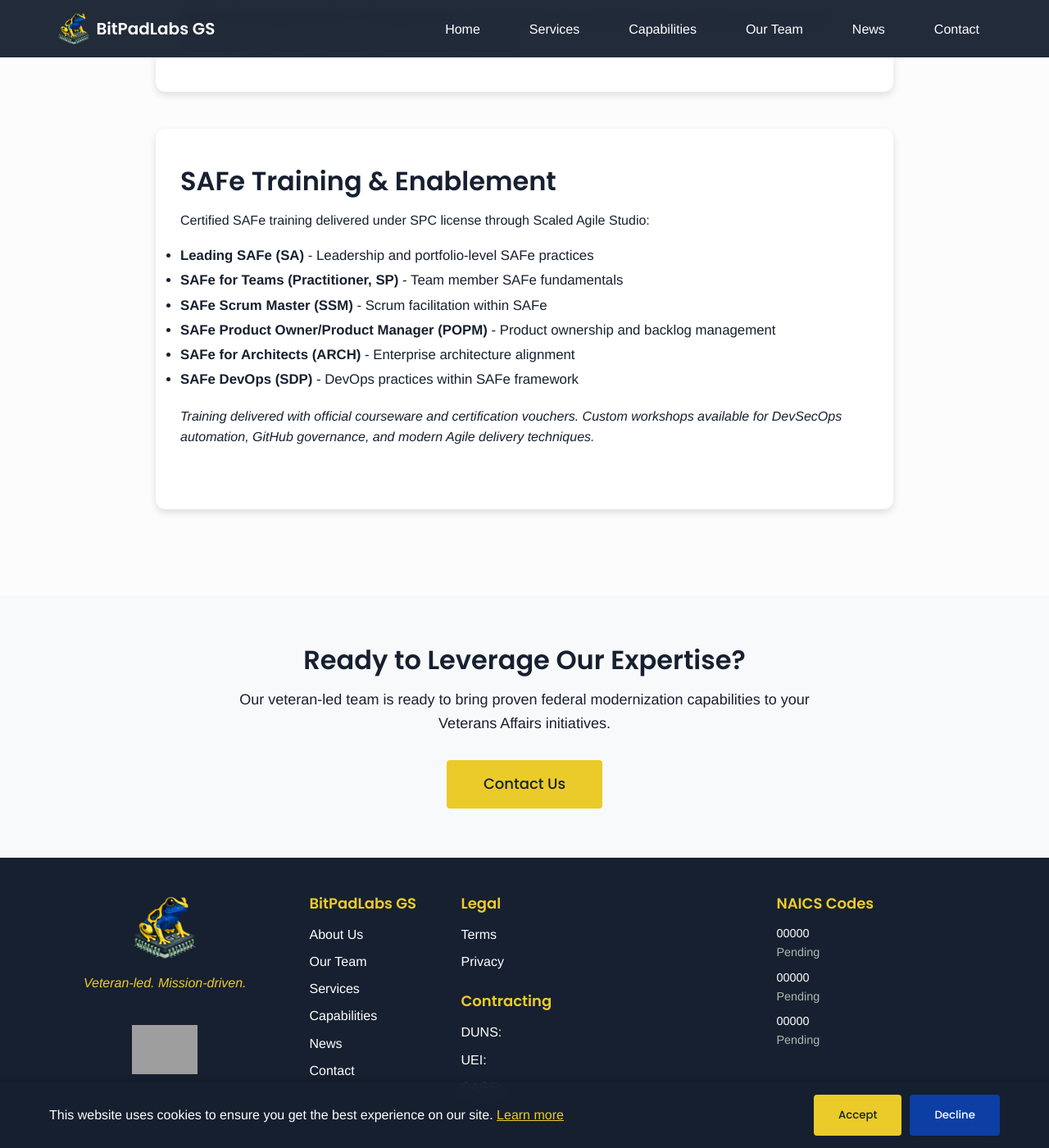
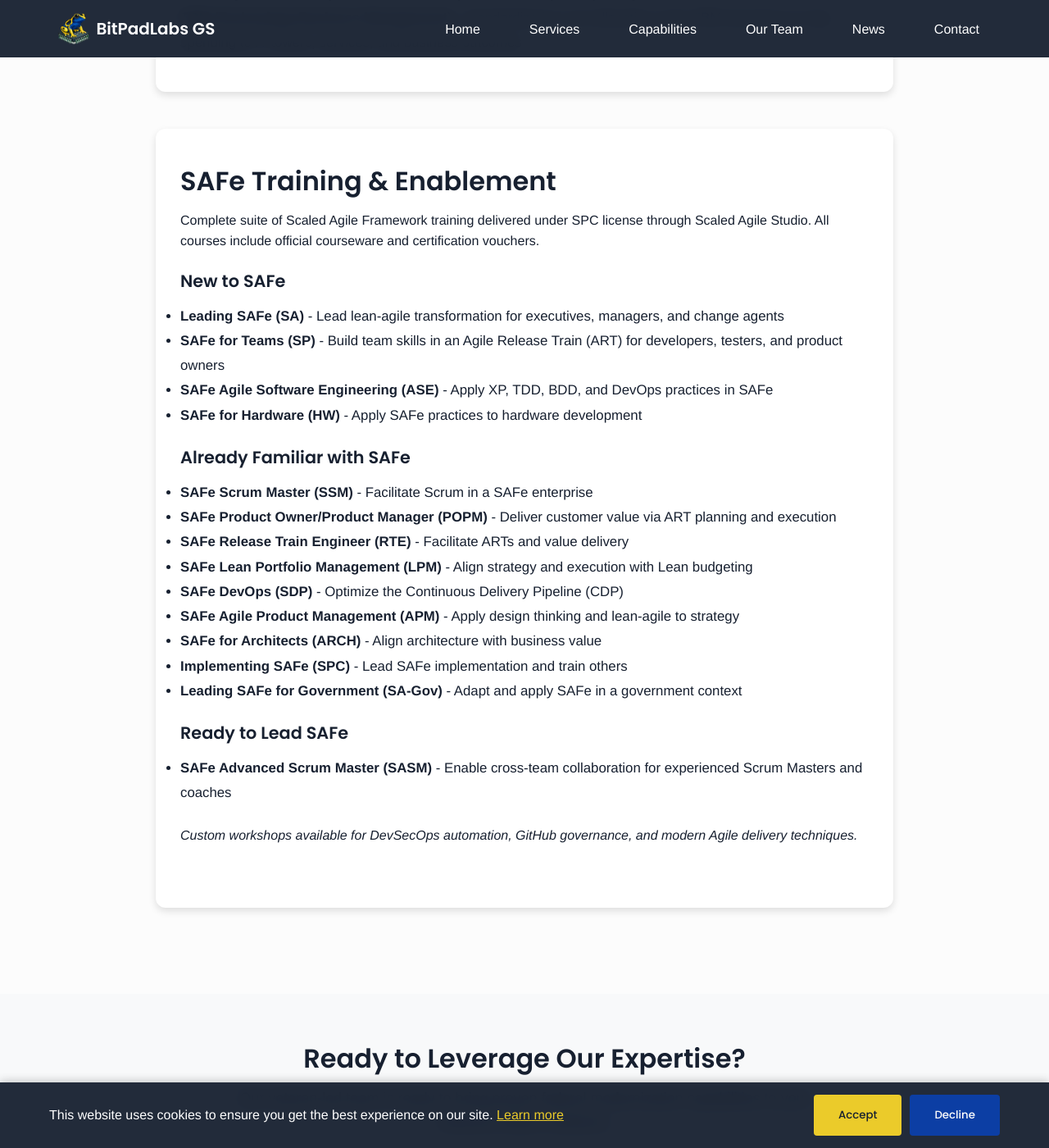
Before and after one commit to BitPadLabs/bitpadlabsgs-site, a Jekyll site: the page built from capabilities.html, in a window 1280 px wide and 1400 px high, scrolled down 3024 px. Shown: the whole window at 82% size. Built offline with Jekyll 4.4.1, drawn with Linux system fonts in a browser that asks for light colours; grey boxes are pictures that could not be loaded.

Commit message:
Expand and reorganize SAFe training offerings
Updated the SAFe Training & Enablement section to provide a more comprehensive and structured list of available courses, grouped by experience level. Added new course descriptions, clarified certification details, and improved formatting for readability.

```diff
--- a/capabilities.html
+++ b/capabilities.html
@@ -98,16 +98,35 @@
 
       <div class="content-block">
         <h2>SAFe Training & Enablement</h2>
-        <p style="margin-bottom: 1rem;">Certified SAFe training delivered under SPC license through Scaled Agile Studio:</p>
+        <p style="margin-bottom: 1.5rem;">Complete suite of Scaled Agile Framework training delivered under SPC license through Scaled Agile Studio. All courses include official courseware and certification vouchers.</p>
+
+        <h3 style="color: #172030; margin-top: 1.5rem; font-size: 1.3rem;">New to SAFe</h3>
         <ul style="font-size: 1.05rem; line-height: 1.8;">
-          <li><strong>Leading SAFe (SA)</strong> - Leadership and portfolio-level SAFe practices</li>
-          <li><strong>SAFe for Teams (Practitioner, SP)</strong> - Team member SAFe fundamentals</li>
-          <li><strong>SAFe Scrum Master (SSM)</strong> - Scrum facilitation within SAFe</li>
-          <li><strong>SAFe Product Owner/Product Manager (POPM)</strong> - Product ownership and backlog management</li>
-          <li><strong>SAFe for Architects (ARCH)</strong> - Enterprise architecture alignment</li>
-          <li><strong>SAFe DevOps (SDP)</strong> - DevOps practices within SAFe framework</li>
+          <li><strong>Leading SAFe (SA)</strong> - Lead lean-agile transformation for executives, managers, and change agents</li>
+          <li><strong>SAFe for Teams (SP)</strong> - Build team skills in an Agile Release Train (ART) for developers, testers, and product owners</li>
+          <li><strong>SAFe Agile Software Engineering (ASE)</strong> - Apply XP, TDD, BDD, and DevOps practices in SAFe</li>
+          <li><strong>SAFe for Hardware (HW)</strong> - Apply SAFe practices to hardware development</li>
         </ul>
-        <p style="margin-top: 1rem;"><em>Training delivered with official courseware and certification vouchers. Custom workshops available for DevSecOps automation, GitHub governance, and modern Agile delivery techniques.</em></p>
+
+        <h3 style="color: #172030; margin-top: 1.5rem; font-size: 1.3rem;">Already Familiar with SAFe</h3>
+        <ul style="font-size: 1.05rem; line-height: 1.8;">
+          <li><strong>SAFe Scrum Master (SSM)</strong> - Facilitate Scrum in a SAFe enterprise</li>
+          <li><strong>SAFe Product Owner/Product Manager (POPM)</strong> - Deliver customer value via ART planning and execution</li>
+          <li><strong>SAFe Release Train Engineer (RTE)</strong> - Facilitate ARTs and value delivery</li>
+          <li><strong>SAFe Lean Portfolio Management (LPM)</strong> - Align strategy and execution with Lean budgeting</li>
+          <li><strong>SAFe DevOps (SDP)</strong> - Optimize the Continuous Delivery Pipeline (CDP)</li>
+          <li><strong>SAFe Agile Product Management (APM)</strong> - Apply design thinking and lean-agile to strategy</li>
+          <li><strong>SAFe for Architects (ARCH)</strong> - Align architecture with business value</li>
+          <li><strong>Implementing SAFe (SPC)</strong> - Lead SAFe implementation and train others</li>
+          <li><strong>Leading SAFe for Government (SA-Gov)</strong> - Adapt and apply SAFe in a government context</li>
+        </ul>
+
+        <h3 style="color: #172030; margin-top: 1.5rem; font-size: 1.3rem;">Ready to Lead SAFe</h3>
+        <ul style="font-size: 1.05rem; line-height: 1.8;">
+          <li><strong>SAFe Advanced Scrum Master (SASM)</strong> - Enable cross-team collaboration for experienced Scrum Masters and coaches</li>
+        </ul>
+
+        <p style="margin-top: 1.5rem;"><em>Custom workshops available for DevSecOps automation, GitHub governance, and modern Agile delivery techniques.</em></p>
       </div>
 
     </div>
```
